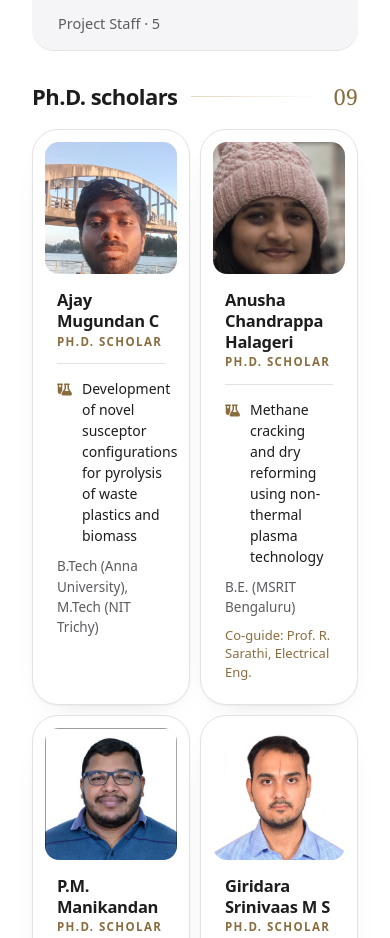
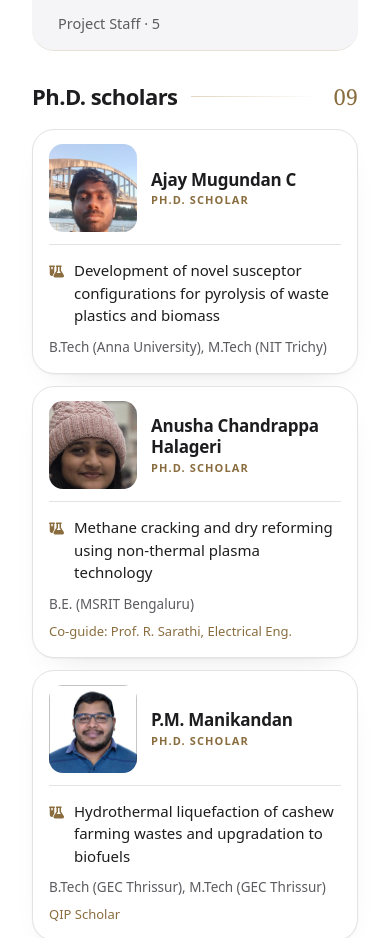
Before and after one commit to crestgroupiitm/crestgroupiitm.github.io, a plain HTML site: page team.html in a window 390 px wide. Shown: the part 2020-2958 px from the top of the page. Drawn offline with Linux system fonts and the light colour scheme; a web font is replaced by a local one.

Commit message:
Team page: phone layout

```diff
--- a/team.css
+++ b/team.css
@@ -220,3 +220,29 @@ body.hx-team .tm-grid-v2 .member-focus { font-size: 14px; }
 @media (max-width: 1000px) { body.hx-team .tm-grid-v2 { grid-template-columns: repeat(3, minmax(0, 1fr)); } }
 @media (max-width: 720px) { body.hx-team .tm-grid-v2 { grid-template-columns: repeat(2, minmax(0, 1fr)); gap: 10px; } }
 @media (max-width: 460px) { body.hx-team .tm-grid-v2 { grid-template-columns: repeat(2, minmax(0, 1fr)); } }
+
+/* Android and other narrow phones: one card per row, a small photo beside the
+   name, and the topic, education and notes across the full card width */
+@media (max-width: 560px) {
+  body.hx-team .tm-grid-v2 { grid-template-columns: minmax(0, 1fr); gap: 12px; }
+  body.hx-team .member-card { padding: 14px 16px 16px; border-radius: 22px; }
+  body.hx-team .member-top { flex-direction: row; align-items: center; gap: 14px; margin-bottom: 12px; }
+  body.hx-team .member-top > div:last-child { padding: 0; min-width: 0; }
+  body.hx-team .tm-grid-v2 .member-avatar { flex: none; width: 88px; height: 88px; aspect-ratio: auto; border-radius: 14px; }
+  body.hx-team .tm-grid-v2 .member-avatar span { font-size: 30px; }
+  body.hx-team .tm-grid-v2 .member-name { font-size: 17px; line-height: 1.25; }
+  body.hx-team .member-role { font-size: 11px; letter-spacing: 0.1em; }
+  body.hx-team .member-card .member-focus,
+  body.hx-team .member-card .member-edu,
+  body.hx-team .member-card .member-note { margin-left: 0; margin-right: 0; }
+  body.hx-team .tm-grid-v2 .member-focus { font-size: 15px; line-height: 1.5; }
+  body.hx-team .member-card, body.hx-team .alum-card { overflow-wrap: break-word; }
+  body.hx-team .alum-card--rich { padding: 16px; }
+  body.hx-team .alum-work { font-size: 16px; }
+  body.hx-team .tm-group-head h3 { font-size: 22px; }
+}
+
+@media (max-width: 560px) {
+  body.hx-team .alum-stats { display: grid; grid-template-columns: repeat(2, minmax(0, 1fr)); gap: 18px 16px; }
+  body.hx-team .alum-stat, body.hx-team .alum-stat:last-child { margin: 0; padding: 0; border: 0; }
+}
```
